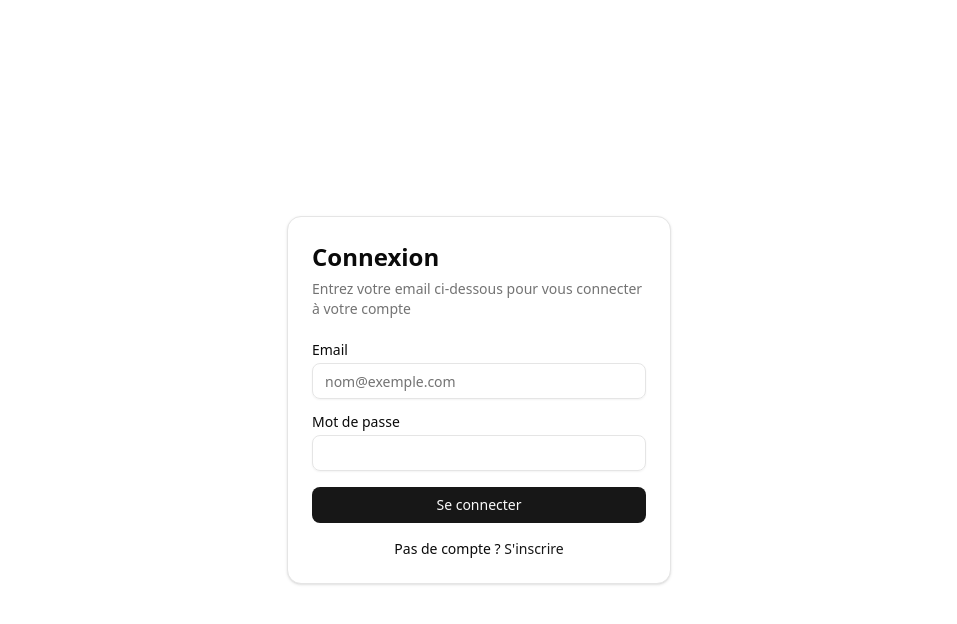
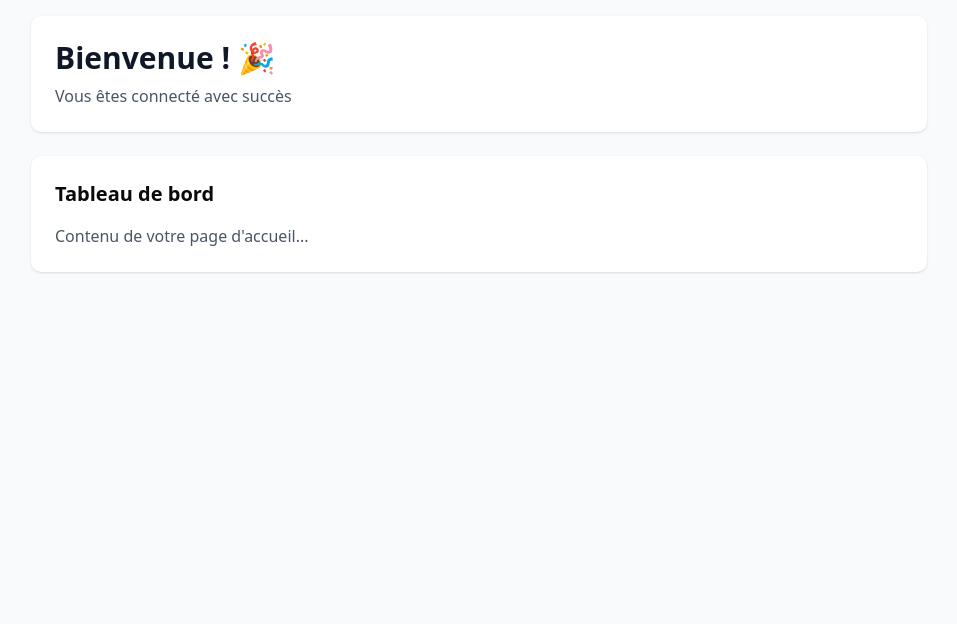
Before and after one commit to Fredlarose07/authentification, a React (Vite) app in the folder front/: page /home in a window 1280 px wide. Before the commit this address led to /login. Shown: the top 624 px of the page, without its empty margins (161-1118 px from the left). Built offline with nearby package versions, Linux system fonts and the light colour scheme; no server answers.

Commit message:
on peut se connecter et s'inscrire

```diff
--- a/front/src/App.tsx
+++ b/front/src/App.tsx
@@ -1,6 +1,7 @@
 import { BrowserRouter as Router, Routes, Route, Navigate } from 'react-router-dom'
 import LoginPage from './pages/auth/LoginPage'
 import RegisterPage from './pages/auth/RegisterPage'
+import HomePage from './pages/HomePage'  // ← Nouveau import
 import './App.css'
 
 function App() {
@@ -10,11 +11,12 @@ function App() {
         {/* Redirection de la racine vers /login */}
         <Route path="/" element={<Navigate to="/login" replace />} />
 
-        {/* Page de connexion */}
+        {/* Pages d'authentification */}
         <Route path="/login" element={<LoginPage />} />
+        <Route path="/register" element={<RegisterPage />} />
 
-        {/* Page d'inscription */}
-        <Route path="/register" element={<RegisterPage />} />
+        {/* Page d'accueil après connexion */}
+        <Route path="/home" element={<HomePage />} />
 
         {/* Page 404 - Toutes les autres routes */}
         <Route path="*" element={<Navigate to="/login" replace />} />
--- /dev/null
+++ b/front/src/pages/HomePage.tsx
@@ -0,0 +1,23 @@
+export default function HomePage() {
+  return (
+    <div className="min-h-screen bg-gray-50 p-4">
+      <div className="max-w-4xl mx-auto">
+        <header className="bg-white rounded-lg shadow-sm p-6 mb-6">
+          <h1 className="text-3xl font-bold text-gray-900">
+            Bienvenue ! 🎉
+          </h1>
+          <p className="text-gray-600 mt-2">
+            Vous êtes connecté avec succès
+          </p>
+        </header>
+
+        <div className="bg-white rounded-lg shadow-sm p-6">
+          <h2 className="text-xl font-semibold mb-4">Tableau de bord</h2>
+          <p className="text-gray-600">
+            Contenu de votre page d'accueil...
+          </p>
+        </div>
+      </div>
+    </div>
+  )
+}
--- a/front/src/pages/auth/LoginPage.tsx
+++ b/front/src/pages/auth/LoginPage.tsx
@@ -1,25 +1,32 @@
 import { useState } from 'react'
-import { Link } from 'react-router-dom'
+import { Link, useNavigate } from 'react-router-dom'
 import { Button } from '@/components/ui/button'
 import { Input } from '@/components/ui/input'
 import { Label } from '@/components/ui/label'
 import { Card, CardContent, CardDescription, CardHeader, CardTitle } from '@/components/ui/card'
+import { authService } from '@/services/auth.service'
 
 export default function LoginPage() {
+  const navigate = useNavigate()
   const [email, setEmail] = useState('')
   const [password, setPassword] = useState('')
   const [isLoading, setIsLoading] = useState(false)
 
-  const handleSubmit = async (e: React.FormEvent) => {
-    e.preventDefault()
-    setIsLoading(true)
+const handleSubmit = async (e: React.FormEvent) => {
+  e.preventDefault()
+  setIsLoading(true)
 
-    setTimeout(() => {
-      console.log('Email:', email, 'Password:', password)
-      setIsLoading(false)
-      // Ici tu pourras rediriger vers le dashboard après connexion réussie
-    }, 1000)
+  try {
+    const user = await authService.login({ email, password })
+    console.log('Connexion réussie:', user)
+    navigate('/home') // TODO: Rediriger vers dashboard
+  } catch (error) {
+    console.error('Erreur connexion:', error)
+    // TODO: Afficher message d'erreur
+  } finally {
+    setIsLoading(false)
   }
+}
 
   return (
     <div className="flex min-h-screen items-center justify-center p-4">
--- a/front/src/pages/auth/RegisterPage.tsx
+++ b/front/src/pages/auth/RegisterPage.tsx
@@ -1,11 +1,13 @@
 import { useState } from 'react'
-import { Link } from 'react-router-dom'
+import { Link, useNavigate } from 'react-router-dom'
 import { Button } from '@/components/ui/button'
 import { Input } from '@/components/ui/input'
 import { Label } from '@/components/ui/label'
 import { Card, CardContent, CardDescription, CardHeader, CardTitle } from '@/components/ui/card'
+import { authService } from '@/services/auth.service'
 
 export default function RegisterPage() {
+  const navigate = useNavigate()
   const [firstName, setFirstName] = useState('')
   const [lastName, setLastName] = useState('')
   const [email, setEmail] = useState('')
@@ -17,17 +19,21 @@ export default function RegisterPage() {
   e.preventDefault()
   setIsLoading(true)
 
-    setTimeout(() => {
-      console.log('Inscription:', {
-        firstName,
-        lastName,
+  try {
+    const user = await authService.register({
       email,
       password,
-        confirmPassword
+      firstName,
+      lastName
     })
+    console.log('Inscription réussie:', user)
+    navigate('/home')
+    } catch (error) {
+    console.error('Erreur inscription:', error)
+    // TODO: Afficher message d'erreur
+    } finally {
     setIsLoading(false)
-      // Ici tu pourras rediriger vers la page de connexion après inscription réussie
-    }, 1000)
+    }
   }
 
   return (
```
Lines whose indentation alone changed are shown as unchanged.
